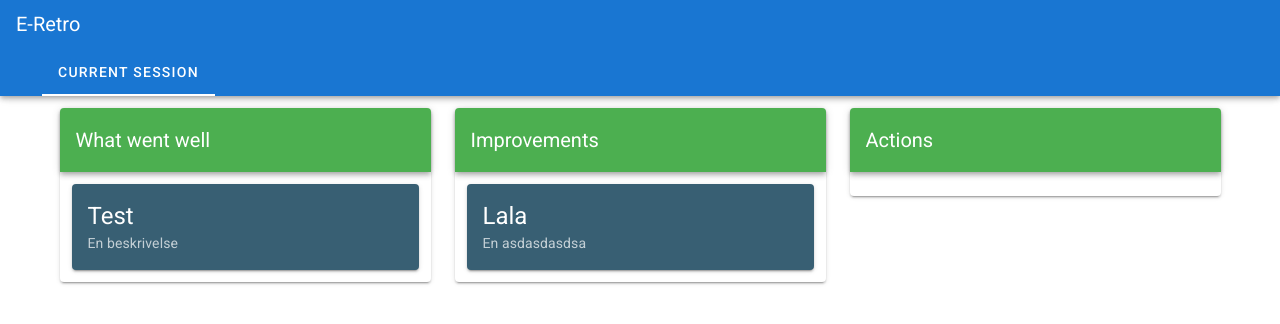
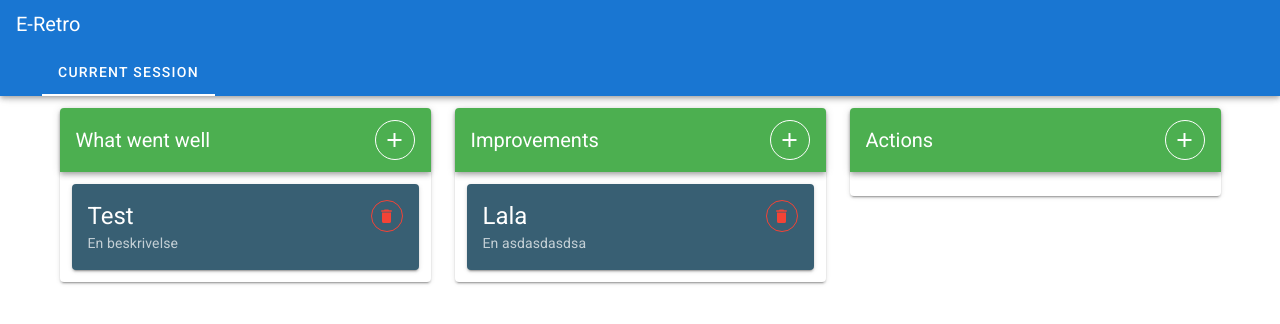
Before and after one commit to Emanjo/E-Retro-Client-Web, a Vue app: page /session in a window 1280 px wide. Shown: the top 324 px of the page. Built offline with nearby package versions, Linux system fonts and the light colour scheme.

Commit message:
Added functionality for adding and removing cards from lists

```diff
--- a/src/components/SessionCard.vue
+++ b/src/components/SessionCard.vue
@@ -2,6 +2,8 @@
   <v-card class="mx-auto">
     <v-app-bar dark color="green">
       <v-toolbar-title>{{ cardTitle }}</v-toolbar-title>
+      <v-spacer></v-spacer>
+      <SessionFormAddCardModal v-on:addElement="addToList" />
     </v-app-bar>
 
     <v-container>
@@ -14,6 +16,18 @@
           <v-card color="#385F73" dark>
             <v-card-title class="text-h5">
               {{ listElement.title }}
+
+              <v-spacer></v-spacer>
+              <v-btn
+                color="red"
+                v-on:click="removeFromList(index)"
+                fab
+                x-small
+                dark
+                outlined
+              >
+                <v-icon>mdi-delete</v-icon>
+              </v-btn>
             </v-card-title>
 
             <v-card-subtitle>{{ listElement.description }}</v-card-subtitle>
@@ -25,8 +39,10 @@
 </template>
 
 <script lang="ts">
+import ListModel from "@/models/ListModel";
 import Vue from "vue";
 import Component from "vue-class-component";
+import SessionFormAddCardModal from "./SessionFormAddCardModal.vue";
 
 const CardProps = Vue.extend({
   props: {
@@ -35,11 +51,20 @@ const CardProps = Vue.extend({
   },
 });
 
-@Component
-export default class SessionCard extends CardProps {}
+@Component({
+  components: { SessionFormAddCardModal },
+})
+export default class SessionCard extends CardProps {
+  addToList(elementToAdd: ListModel): void {
+    this.listElements.push(elementToAdd);
 
-interface list {
-  title: string;
-  description: string;
+    this.$emit("updateList", this.listElements);
+  }
+
+  removeFromList(index: number): void {
+    this.listElements.splice(index, 1);
+
+    this.$emit("updateList", this.listElements);
+  }
 }
 </script>
--- /dev/null
+++ b/src/components/SessionFormAddCardModal.vue
@@ -0,0 +1,66 @@
+<template>
+  <v-dialog v-model="dialog" persistent max-width="600px">
+    <template v-slot:activator="{ on, attrs }">
+      <v-btn dark v-bind="attrs" v-on="on" fab small outlined>
+        <v-icon>mdi-plus</v-icon>
+      </v-btn>
+    </template>
+    <v-card>
+      <v-card-title>
+        <span class="text-h5">Add card</span>
+      </v-card-title>
+      <v-card-text>
+        <v-container>
+          <v-row>
+            <v-col cols="12" sm="6" md="4">
+              <v-text-field
+                label="Title*"
+                v-model="title"
+                required
+              ></v-text-field>
+            </v-col>
+
+            <v-col cols="12">
+              <v-textarea
+                label="Description*"
+                v-model="description"
+                required
+              ></v-textarea>
+            </v-col>
+          </v-row>
+        </v-container>
+      </v-card-text>
+      <v-card-actions>
+        <v-spacer></v-spacer>
+        <v-btn color="blue darken-1" text @click="dialog = false">
+          Cancel
+        </v-btn>
+        <v-btn color="blue darken-1" text @click="addElement"> Save </v-btn>
+      </v-card-actions>
+    </v-card>
+  </v-dialog>
+</template>
+
+<script lang="ts">
+import Vue from "vue";
+import Component from "vue-class-component";
+
+@Component
+export default class SessionFormAddCardModal extends Vue {
+  title = "";
+  description = "";
+  dialog = false;
+
+  addElement(): void {
+    this.$emit("addElement", {
+      title: this.title,
+      description: this.description,
+    });
+
+    this.dialog = false;
+
+    this.title = "";
+    this.description = "";
+  }
+}
+</script>
--- a/src/main.ts
+++ b/src/main.ts
@@ -3,13 +3,13 @@ import App from "./App.vue";
 import router from "./router";
 import store from "./store";
 import vuetify from "./plugins/vuetify";
-import Component from 'vue-class-component'
+import Component from "vue-class-component";
 
 Component.registerHooks([
-  'beforeRouteEnter',
-  'beforeRouteLeave',
-  'beforeRouteUpdate'
-])
+  "beforeRouteEnter",
+  "beforeRouteLeave",
+  "beforeRouteUpdate",
+]);
 
 Vue.config.productionTip = false;
 
--- a/src/models/ListModel.ts
+++ b/src/models/ListModel.ts
@@ -1,4 +1,4 @@
 export default interface ListModel {
-    title: string;
-    description: string;
+  title: string;
+  description: string;
 }
--- a/src/views/SessionMain.vue
+++ b/src/views/SessionOverview.vue
@@ -1,13 +1,25 @@
 <template>
   <v-row>
     <v-col>
-      <Card cardTitle="What went well" :listElements="whatWentWellList" />
+      <Card
+        v-on:updateList="whatWentWellList = $event"
+        cardTitle="What went well"
+        :listElements="whatWentWellList"
+      />
     </v-col>
     <v-col>
-      <Card cardTitle="Improvements" :listElements="improvementList" />
+      <Card
+        v-on:updateList="improvementList = $event"
+        cardTitle="Improvements"
+        :listElements="improvementList"
+      />
     </v-col>
     <v-col>
-      <Card cardTitle="Actions" :listElements="actionList" />
+      <Card
+        v-on:updateList="actionList = $event"
+        cardTitle="Actions"
+        :listElements="actionList"
+      />
     </v-col>
   </v-row>
 </template>
@@ -23,7 +35,7 @@ import ListModel from "../models/ListModel";
     Card,
   },
 })
-export default class SessionMain extends Vue {
+export default class SessionOverview extends Vue {
   whatWentWellList: ListModel[] = [
     { title: "Test", description: "En beskrivelse" },
   ];
```
Also changed, not shown: src/router/index.ts (+7 -7 lines).
